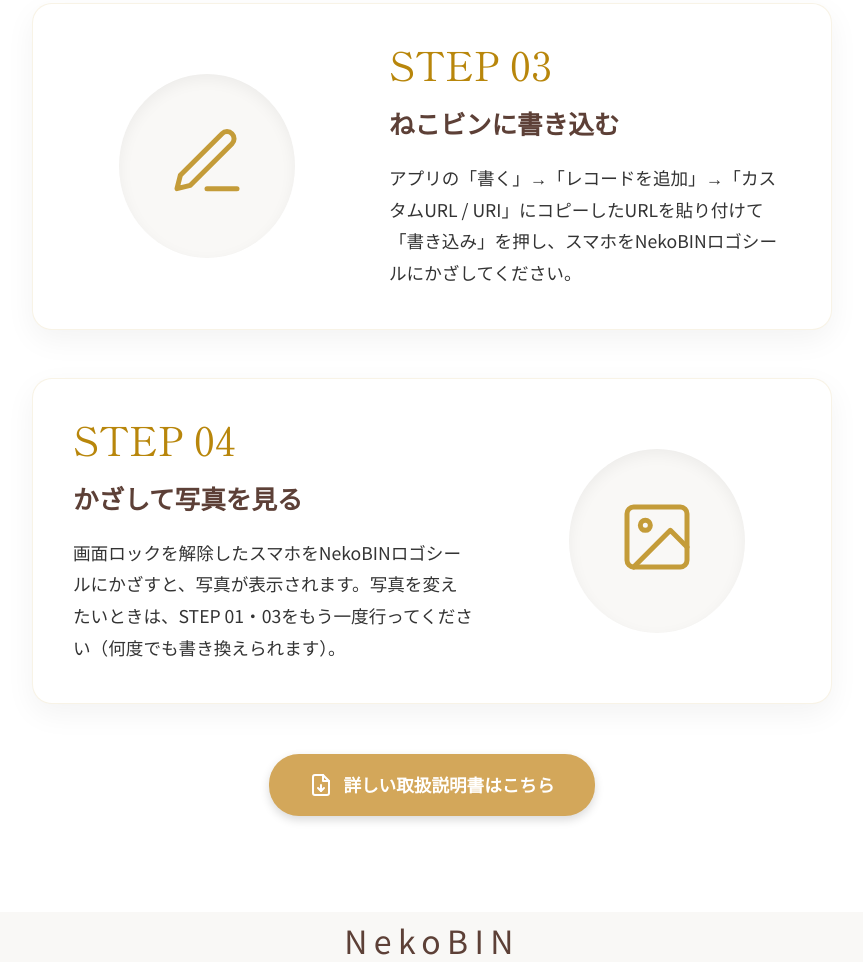
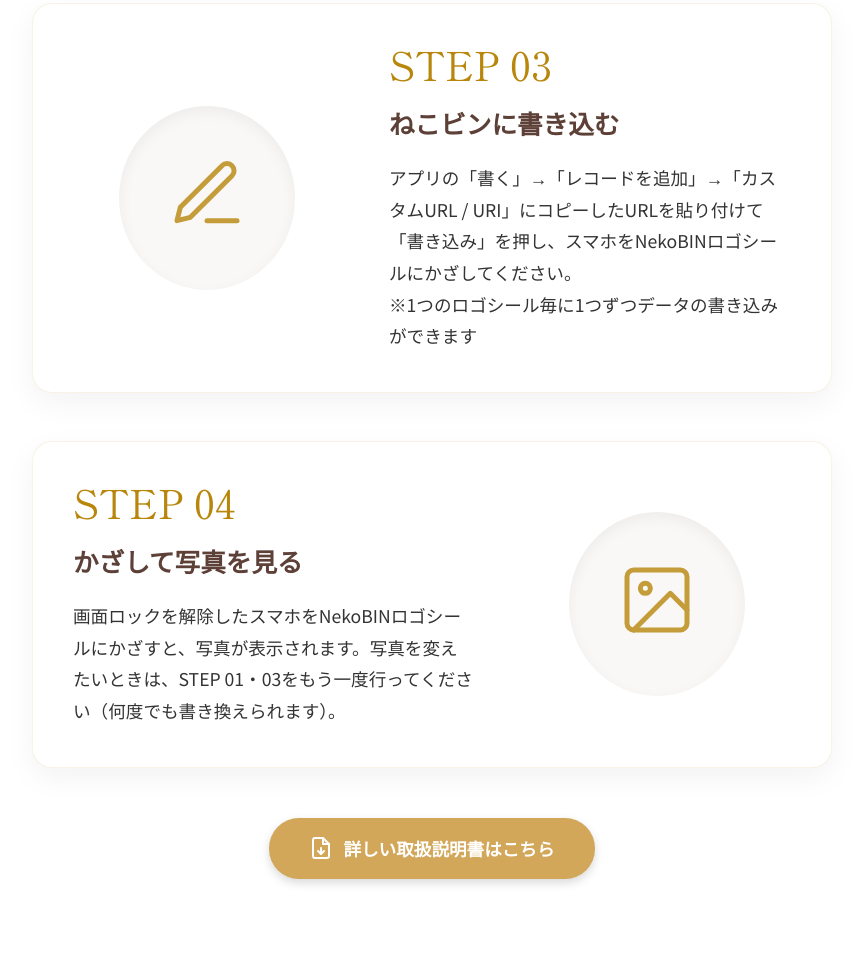
Before and after one commit to bungubro-oss/pet-aimou-case, a plain HTML site: page usage.html in a window 1280 px wide. Shown: the part 3461-4423 px from the top of the page, without its empty margins (208-1071 px from the left). Drawn offline with Linux system fonts and the light colour scheme.

Commit message:
How to Use：STEP 03にロゴシール毎の書き込み上限に関する注記を追加

```diff
--- a/usage.html
+++ b/usage.html
@@ -268,7 +268,7 @@
                         <div class="manual-step-content">
                             <span class="manual-step-num">STEP 03</span>
                             <h4 class="manual-step-title">ねこビンに書き込む</h4>
-                            <p class="manual-step-desc">アプリの「書く」→「レコードを追加」→「カスタムURL / URI」にコピーしたURLを貼り付けて「書き込み」を押し、スマホをNekoBINロゴシールにかざしてください。</p>
+                            <p class="manual-step-desc">アプリの「書く」→「レコードを追加」→「カスタムURL / URI」にコピーしたURLを貼り付けて「書き込み」を押し、スマホをNekoBINロゴシールにかざしてください。<br>※1つのロゴシール毎に1つずつデータの書き込みができます</p>
                         </div>
                     </div>
                     <div class="manual-step">
```
